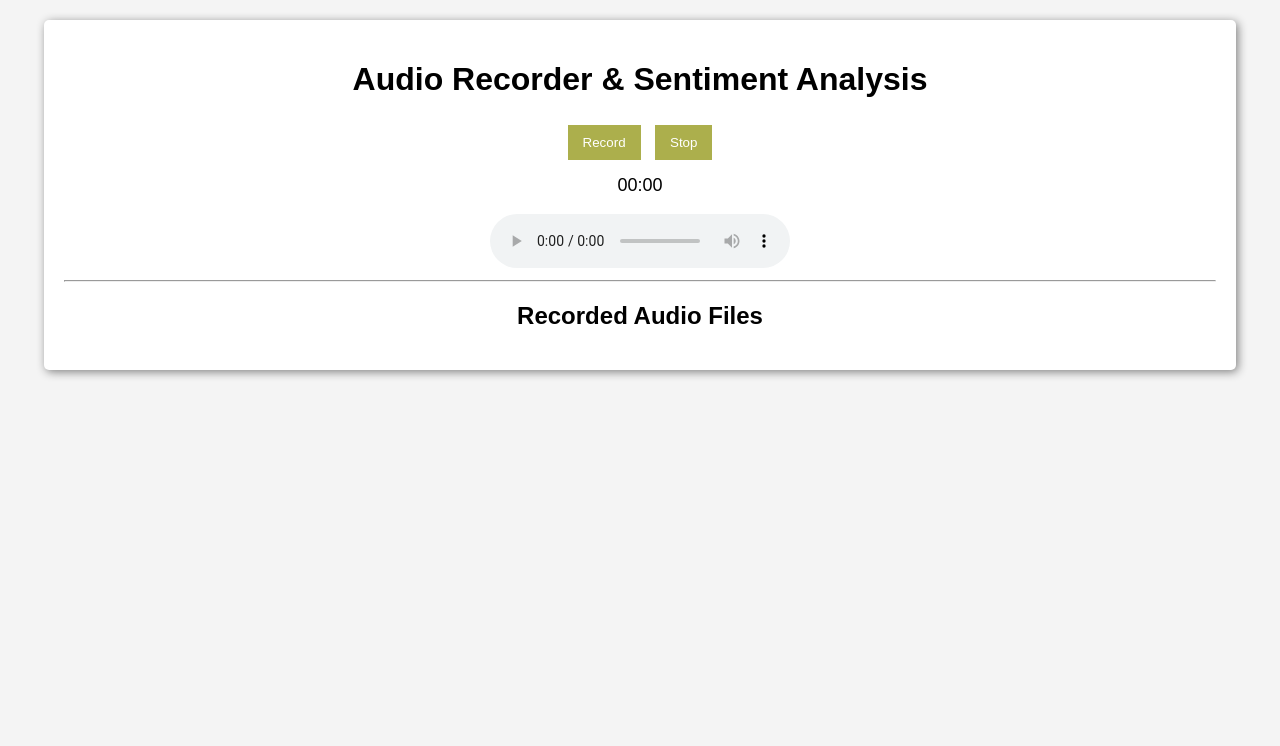
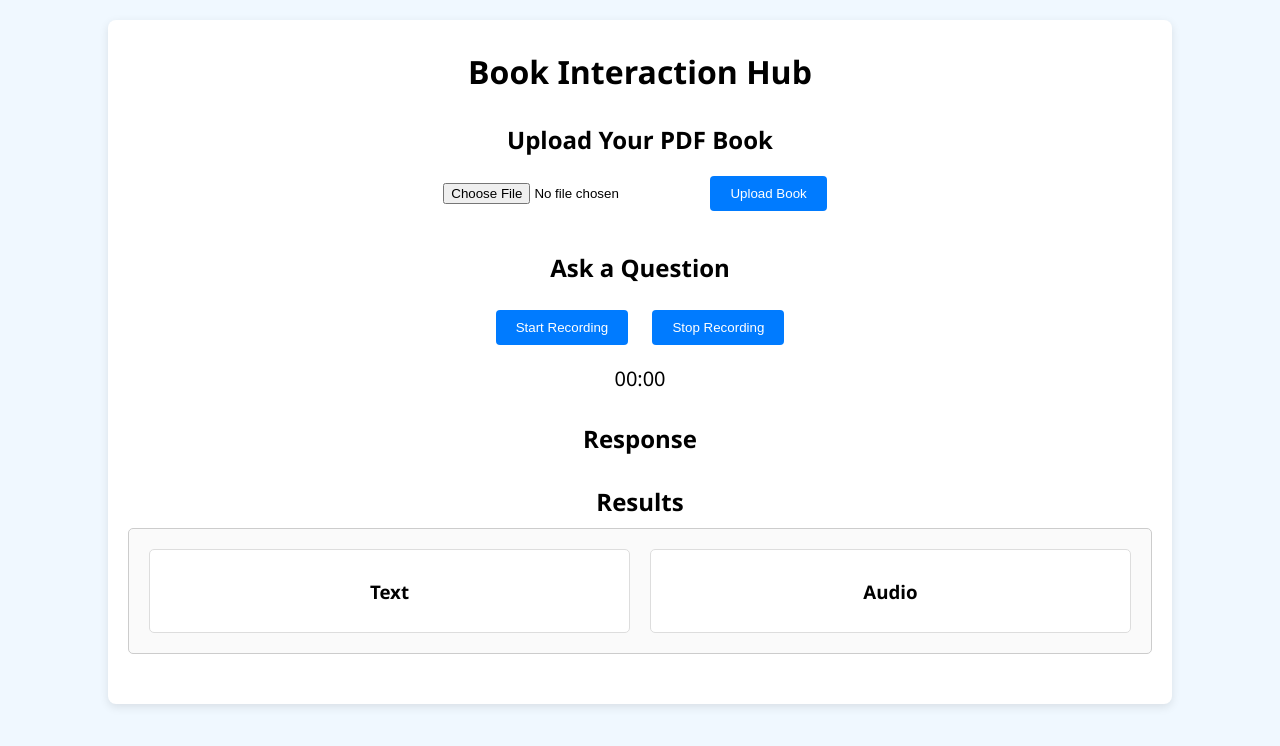
Before and after one commit to Rudrate/python-flask-Application-, a Flask app: page / in a window 1280 px wide. Shown: the top 746 px of the page. Run offline with Flask 3, Linux system fonts and the light colour scheme.

Commit message:
Update index.html

```diff
--- a/templates/index.html
+++ b/templates/index.html
@@ -1,85 +1,149 @@
 <!DOCTYPE html>
 <html lang="en">
 <head>
-  <meta charset="UTF-8" />
-  <title>Audio Recorder & Sentiment Analysis</title>
+  <meta charset="UTF-8">
+  <title>Book Interaction Hub</title>
+  <meta name="viewport" content="width=device-width, initial-scale=1">
   <style>
     body {
-      font-family: Arial, sans-serif;
-      background-color: #f4f4f4;
-      text-align: center;
+      font-family: 'Segoe UI', sans-serif;
+      background-color: #f0f8ff;
       margin: 0;
       padding: 0;
+      text-align: center;
     }
     .container {
-      width: 90%;
+      max-width: 80%;
       margin: 20px auto;
-      background: white;
+      background: #fff;
       padding: 20px;
-      border-radius: 5px;
-      box-shadow: 2px 2px 10px gray;
+      border-radius: 8px;
+      box-shadow: 0 3px 10px rgba(0,0,0,0.1);
     }
     button {
-      padding: 10px 15px;
+      padding: 10px 20px;
+      background: #007BFF;
+      color: #fff;
       border: none;
-      background: #acaf4c;
-      color: white;
+      border-radius: 4px;
       cursor: pointer;
-      margin: 5px;
+      margin: 10px;
     }
-    button:hover {
-      background: #ffd700;
+    button:hover { background: #0056b3; }
+    #timerDisplay { font-size: 20px; margin: 10px 0; }
+    #errorDisplay { color: red; font-weight: bold; }
+    h1, h2 { margin: 10px 0; }
+    #uploadSection, #recordSection, #answersSection, #resultsSection {
+      margin: 30px 0;
     }
-    #timer {
-      font-size: 18px;
-      margin-top: 10px;
+    /* Results Panel divided into two columns */
+    .results-panel {
+      display: flex;
+      justify-content: space-between;
+      border: 1px solid #ccc;
+      padding: 10px;
+      border-radius: 5px;
+      background: #fafafa;
     }
-    ul {
-      list-style-type: none;
-      padding: 0;
+    .result-text, .result-audio {
+      flex: 1;
+      margin: 10px;
+      padding: 10px;
+      border: 1px solid #ddd;
+      border-radius: 5px;
+      background: #fff;
     }
-    li {
-      margin-bottom: 1em;
-    }
-    .error-message {
-      color: red;
-      font-weight: bold;
+    .result-text pre {
+      text-align: left;
     }
   </style>
 </head>
 <body>
   <div class="container">
-    <h1>Audio Recorder & Sentiment Analysis</h1>
-    <p class="error-message" id="errorMessage"></p>
-    <button id="record">Record</button>
-    <button id="stop" disabled>Stop</button>
-    <p id="timer">00:00</p>
-    <audio id="audio" controls></audio>
-    <hr />
-    <h2>Recorded Audio Files</h2>
-    <ul id="audioList">
-      {% for file in audio_files %}
-      <li>
-        <audio controls>
-          <source src="{{ url_for('uploaded_file', filename=file) }}" type="audio/mp3">
-          Your browser does not support the audio element.
-        </audio>
-        <br><strong>{{ file }}</strong>
-        <p>
-          <a href="{{ url_for('uploaded_file', filename=file.replace('.mp3', '_sentiment.txt')) }}"
-             target="_blank">
-            Download Sentiment Analysis
-          </a>
-        </p>
-      </li>
-      {% endfor %}
-    </ul>
+    <h1>Book Interaction Hub</h1>
+    <!-- PDF Upload Section -->
+    <div id="uploadSection">
+      <h2>Upload Your PDF Book</h2>
+      <form id="pdfForm" action="/upload_pdf" method="post" enctype="multipart/form-data">
+        <input type="file" name="bookPdf" accept="application/pdf" required>
+        <button type="submit">Upload Book</button>
+      </form>
+      <!-- Element to display upload messages -->
+      <p id="uploadMessage" style="color: green; font-weight: bold;"></p>
+    </div>
+    <!-- Audio Recording Section -->
+    <div id="recordSection">
+      <h2>Ask a Question</h2>
+      <p id="errorDisplay"></p>
+      <button id="recordBtn">Start Recording</button>
+      <button id="stopBtn" disabled>Stop Recording</button>
+      <p id="timerDisplay">00:00</p>
+    </div>
+    <!-- Answers (Live Response) Section -->
+    <div id="answersSection">
+      <h2>Response</h2>
+      <ul id="answerSection"></ul>
+    </div>
+    <!-- Results Section -->
+    <div id="resultsSection">
+      <h2>Results</h2>
+      <div class="results-panel">
+        <div class="result-text">
+          <h3>Text</h3>
+          <ul id="historyText">
+            {% for entry in conversation_history %}
+            <li>
+              <p><strong>{{ entry.timestamp }}</strong></p>
+              <p><strong>Q:</strong> {{ entry.question }}</p>
+              <p><strong>A:</strong> {{ entry.answer }}</p>
+            </li>
+            {% endfor %}
+          </ul>
+        </div>
+        <div class="result-audio">
+          <h3>Audio</h3>
+          <ul id="historyAudio">
+            {% for entry in conversation_history %}
+            <li>
+              <audio controls>
+                <source src="/uploads/{{ entry.audio }}" type="audio/mp3">
+                Your browser does not support audio.
+              </audio>
+            </li>
+            {% endfor %}
+          </ul>
+        </div>
+      </div>
+    </div>
   </div>
+
+  <!-- JavaScript for handling the PDF form submission -->
   <script>
-    function displayErrorMessage(message) {
-      document.getElementById("errorMessage").textContent = message;
-    }
+    document.getElementById("pdfForm").addEventListener("submit", async function(e) {
+      e.preventDefault(); // Prevent the default form submission behavior.
+
+      const uploadMessageEl = document.getElementById("uploadMessage");
+      uploadMessageEl.textContent = "Uploading book...";
+
+      const form = e.target;
+      const formData = new FormData(form);
+
+      try {
+        const response = await fetch(form.action, {
+          method: "POST",
+          body: formData
+        });
+
+        // Get the text response (assuming a plain text response from the backend).
+        const resultText = await response.text();
+        uploadMessageEl.textContent = resultText;
+      } catch (err) {
+        console.error("PDF upload failed:", err);
+        uploadMessageEl.textContent = "Failed to upload the book.";
+      }
+    });
   </script>
+
   <script src="/static/script.js"></script>
 </body>
 </html>
```
